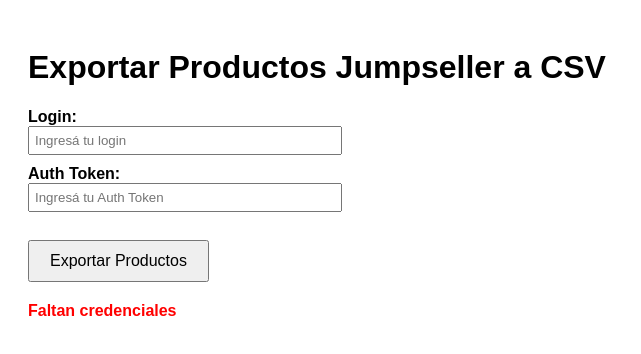
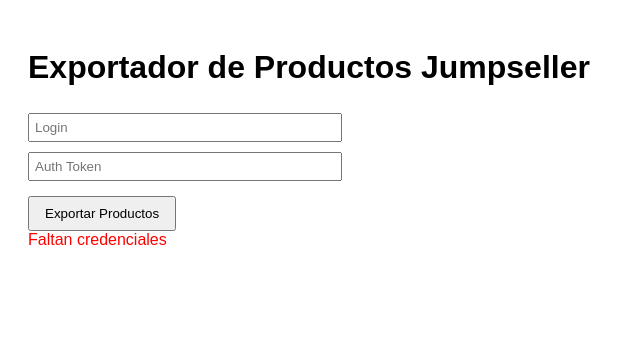
Before and after one commit to nandofes13-max/jumpseller-export, a website: page public/index.html in a window 1280 px wide. Both pictures are taken after a click on the button "Exportar Productos". Shown: the whole page, without its empty margins (0-641 px from the left). Drawn offline with Linux system fonts and the light colour scheme.

Commit message:
Update index.html

```diff
--- a/public/index.html
+++ b/public/index.html
@@ -2,35 +2,31 @@
 <html lang="es">
 <head>
   <meta charset="UTF-8">
-  <title>Exportar Productos Jumpseller</title>
+  <title>Exportador de Productos Jumpseller</title>
   <style>
     body { font-family: Arial, sans-serif; padding: 20px; }
-    label { font-weight: bold; }
-    input { width: 300px; padding: 5px; margin-bottom: 10px; }
-    button { padding: 10px 20px; font-size: 16px; }
-    #mensaje { margin-top: 20px; font-weight: bold; }
+    input { margin: 5px 0; width: 300px; padding: 5px; }
+    button { padding: 8px 15px; margin-top: 10px; cursor: pointer; }
     #mensaje.success { color: green; }
     #mensaje.error { color: red; }
+    #loader { font-weight: bold; margin-top: 10px; display: none; }
   </style>
 </head>
 <body>
-  <h1>Exportar Productos Jumpseller a CSV</h1>
-
-  <label>Login:</label><br>
-  <input type="text" id="login" placeholder="Ingresá tu login"><br>
-
-  <label>Auth Token:</label><br>
-  <input type="text" id="token" placeholder="Ingresá tu Auth Token"><br><br>
-
+  <h1>Exportador de Productos Jumpseller</h1>
+  <input type="text" id="login" placeholder="Login"><br>
+  <input type="text" id="token" placeholder="Auth Token"><br>
   <button onclick="exportar()">Exportar Productos</button>
-
+  <div id="loader">⚡ Generando CSV… Esto puede tardar unos segundos.</div>
   <div id="mensaje"></div>
 
   <script>
+    const loader = document.getElementById("loader");
+    const mensaje = document.getElementById("mensaje");
+
     async function exportar() {
       const login = document.getElementById("login").value.trim();
       const token = document.getElementById("token").value.trim();
-      const mensaje = document.getElementById("mensaje");
 
       mensaje.textContent = '';
       mensaje.className = '';
@@ -42,11 +38,15 @@
       }
 
       try {
+        loader.style.display = "block";
+
         const response = await fetch("/export", {
           method: "POST",
           headers: { "Content-Type": "application/json" },
           body: JSON.stringify({ login, token })
         });
+
+        loader.style.display = "none";
 
         if (response.ok) {
           const blob = await response.blob();
@@ -66,6 +66,7 @@
           mensaje.className = "error";
         }
       } catch (err) {
+        loader.style.display = "none";
         mensaje.textContent = "Error de conexión o credenciales incorrectas";
         mensaje.className = "error";
       }
```
